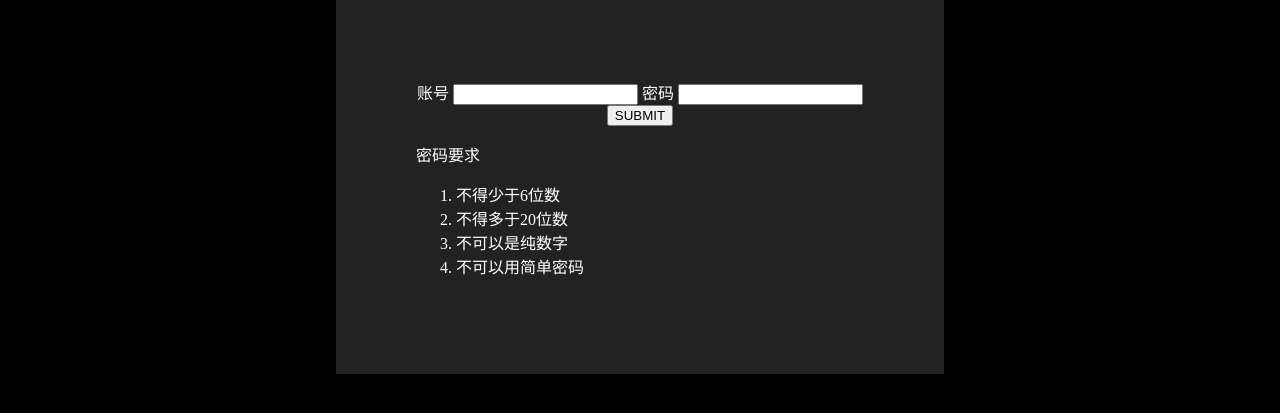
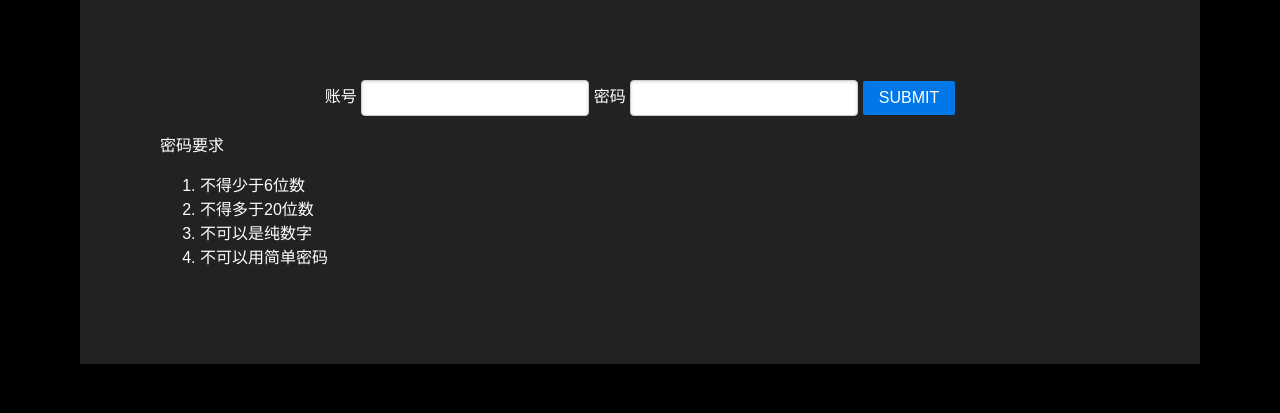
Before and after one commit to Curt-H/bgztech, a Django app: page /signup/ in a window 1280 px wide. Shown: the top 413 px of the page. Run offline with Django 3.2, Linux system fonts and the light colour scheme; parts of the project's set-up code (start-up, migrations or seed data) failed here and were passed over.

Commit message:
Update: adjust css

```diff
--- a/static/css/homepage.css
+++ b/static/css/homepage.css
@@ -3,7 +3,7 @@ img {
 }
 
 body {
-    margin: auto 20%;
+    margin: auto 10%;
     text-align: center;
     background-color: black;
     color: white;
@@ -34,3 +34,7 @@ p {
 a.blog-btn {
     width: 8rem;
 }
+
+input.user {
+    color: black;
+}
--- a/templates/blog/sign_up.html
+++ b/templates/blog/sign_up.html
@@ -5,22 +5,26 @@
     <meta charset="UTF-8">
     <title>BGZ TECH</title>
     <link rel="stylesheet" href="{% static "css/homepage.css" %}">
+    <link rel="stylesheet" href="{% static 'css/pure-css/base-min.css' %}">
+    <link rel="stylesheet" href="{% static 'css/pure-css/forms-min.css' %}">
+    <link rel="stylesheet" href="{% static 'css/pure-css/buttons-core-min.css' %}">
+    <link rel="stylesheet" href="{% static 'css/pure-css/buttons-min.css' %}">
 </head>
 <body>
 
 
 <div class="main">
 
-    <form action="{% url "register" %}" method="post">
+    <form class="pure-form" action="{% url "register" %}" method="post" autocomplete="off">
         <label>
             账号
-            <input type="text" name="username" required>
+            <input class="user" type="text" name="username" required>
         </label>
         <label>
             密码
-            <input type="password" name="password" maxlength="20" required>
+            <input class="user" type="password" name="password" maxlength="20" required>
         </label>
-        <button type="submit">SUBMIT</button>
+        <button class="pure-button pure-button-primary" type="submit">SUBMIT</button>
         {% csrf_token %}
     </form>
 
```
Also changed, not shown: templates/blog/sign_in.html (+8 -4 lines).
